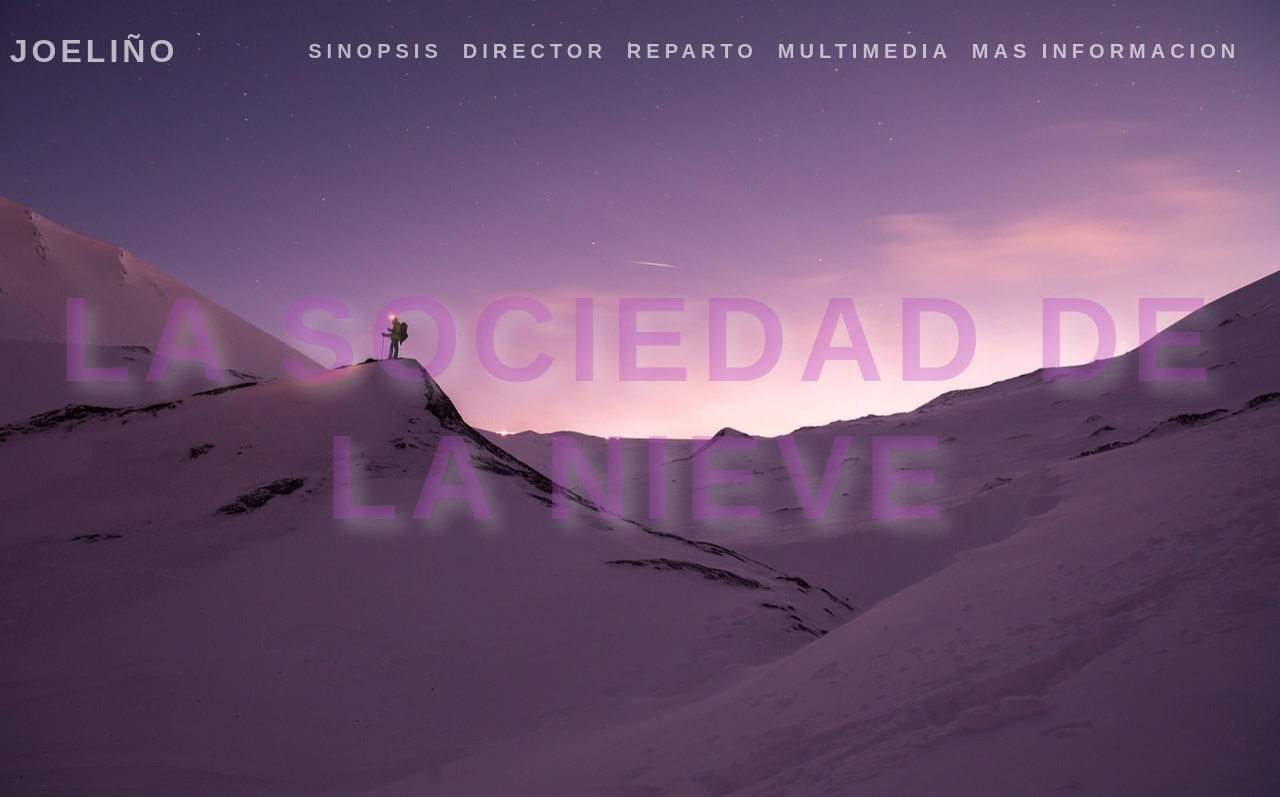
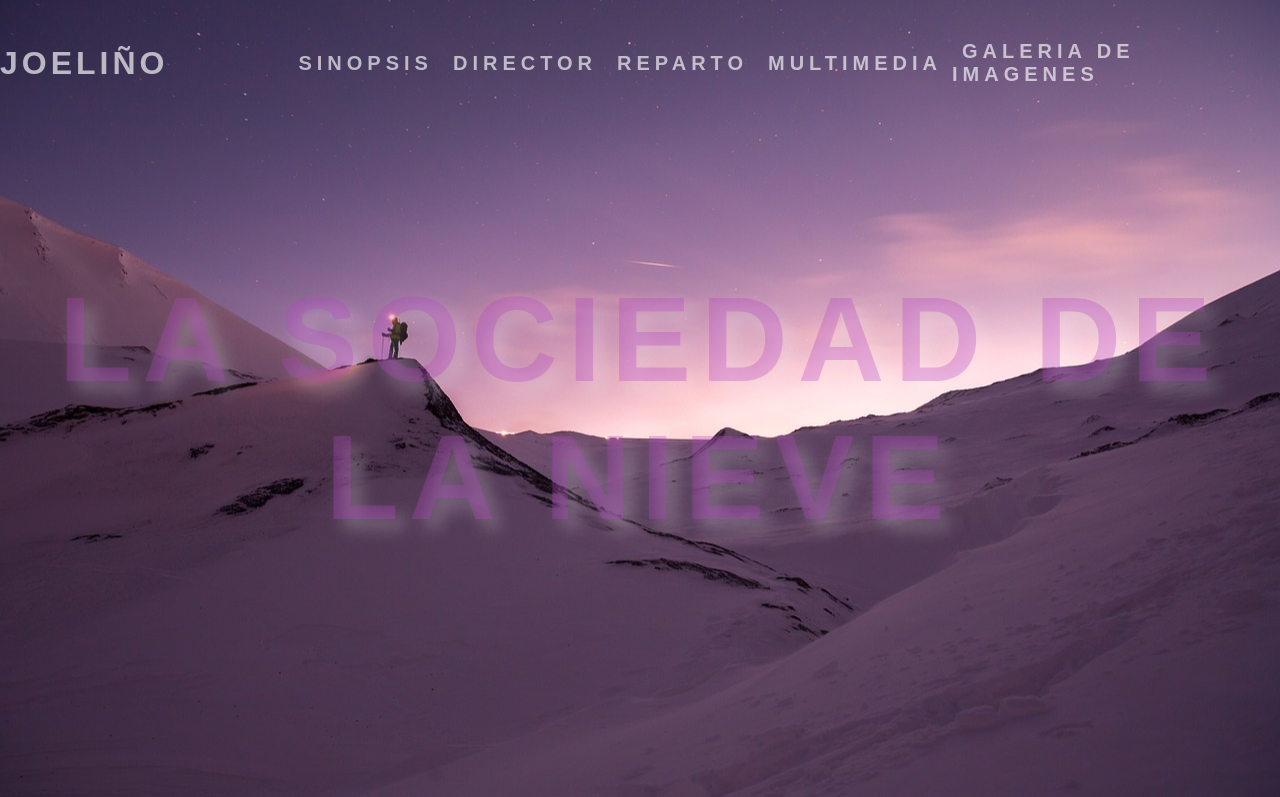
Before and after one commit to jo77joel/josuesi-o, a plain HTML site: page index.html in a window 1280 px wide. Shown: the top 797 px of the page. Drawn offline with Linux system fonts and the light colour scheme; a web font is replaced by a local one.

Commit message:
index.html

```diff
--- a/index.html
+++ b/index.html
@@ -19,7 +19,7 @@
                     <li><a href="#d">DIRECTOR</a></li>
                     <li><a href="#r">REPARTO</a></li>
                     <li><a href="#m">MULTIMEDIA</a></li>
-                    <li><a href="#mas">MAS INFORMACION</a></li>
+                    <li><a href="#mas">GALERIA DE IMAGENES</a></li>
                 </ul>
             </nav>
         </div>
```
